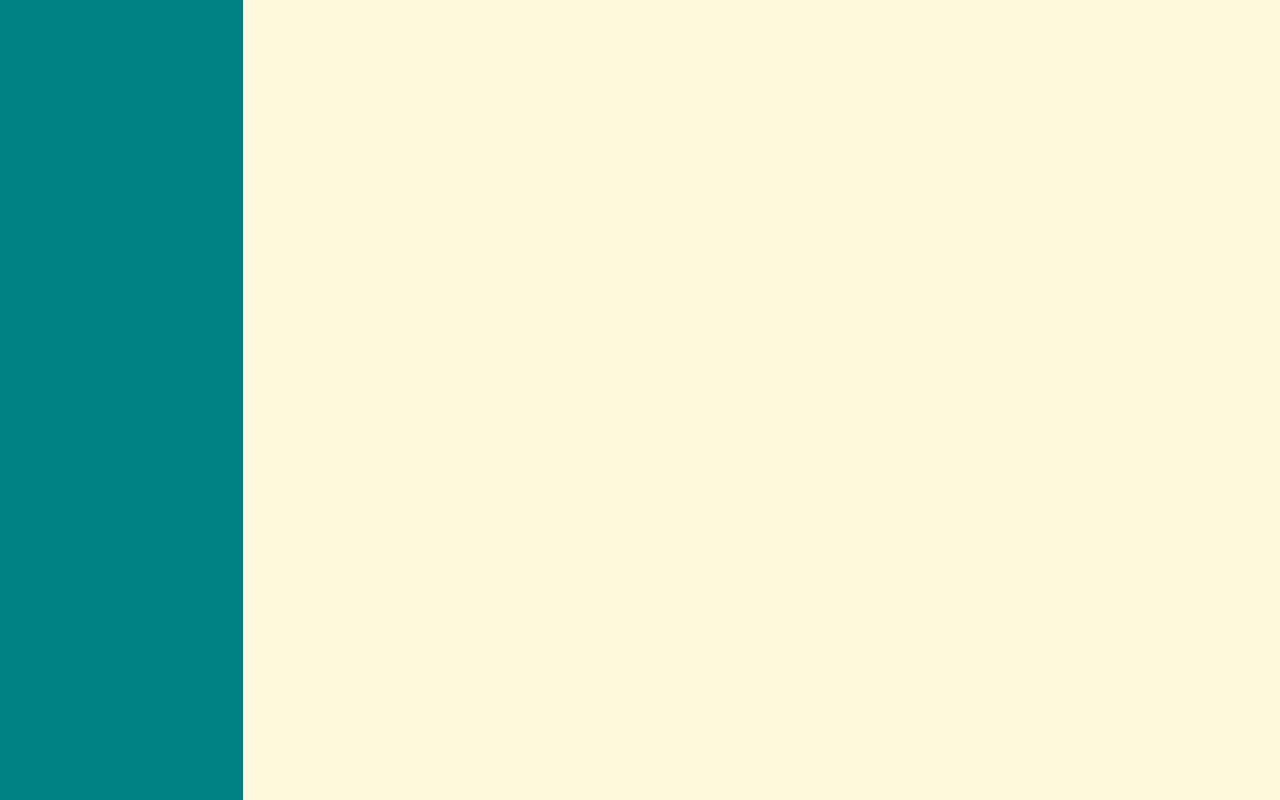
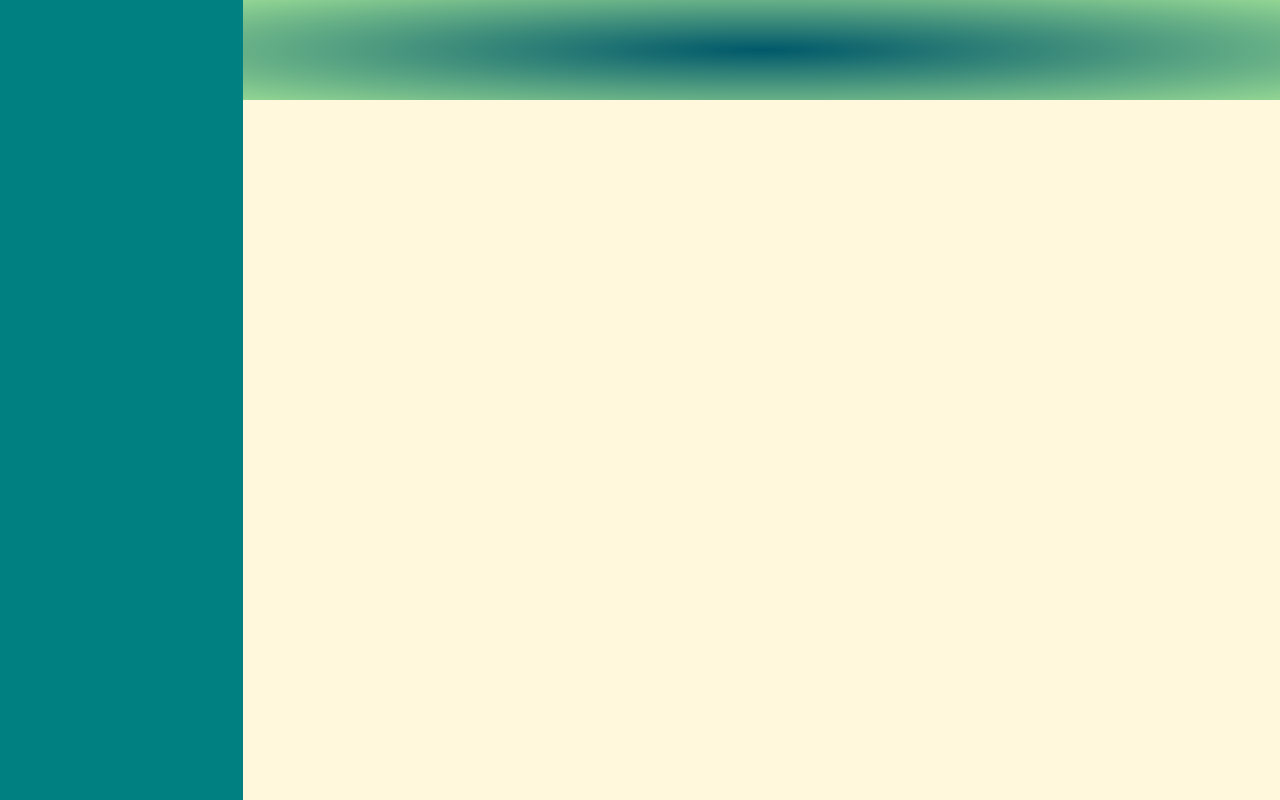
Before and after one commit to Soe-Hok-Gie/admin-dashboard, a React (Create React App) app: page /home in a window 1280 px wide. Built offline with nearby package versions, Linux system fonts and the light colour scheme.

Commit message:
styling WrapperFooter

```diff
--- a/src/components/Home.jsx
+++ b/src/components/Home.jsx
@@ -20,7 +20,11 @@ const WrapperMain = styled.div`
 const Search = styled.div``;
 const WrapperBox = styled.div``;
 const WrapperContent = styled.div``;
-const WrapperFooter = styled.div``;
+const WrapperFooter = styled.div`
+ width: 100%;
+ background:radial-gradient( #00586a,#92d593);
+ height: 100px;
+`;
 
 const Home = () => {
     return (
```
